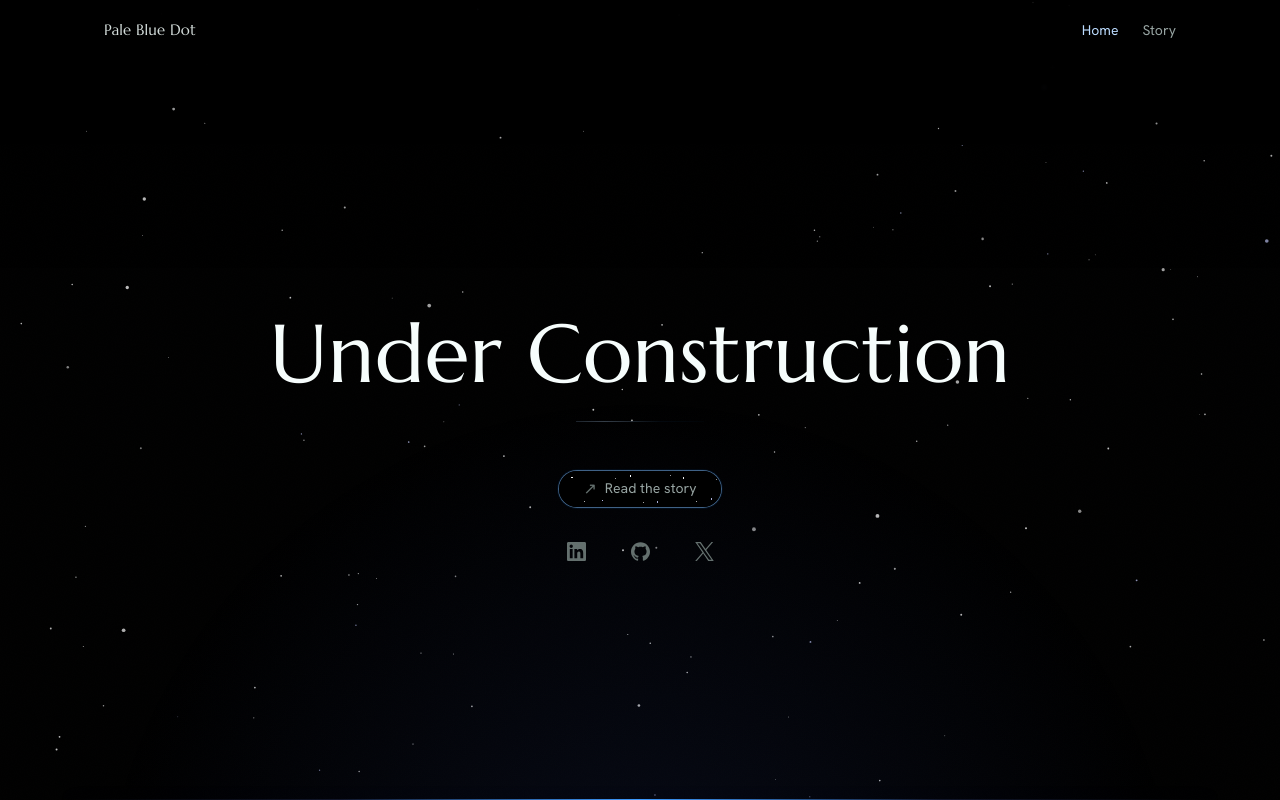
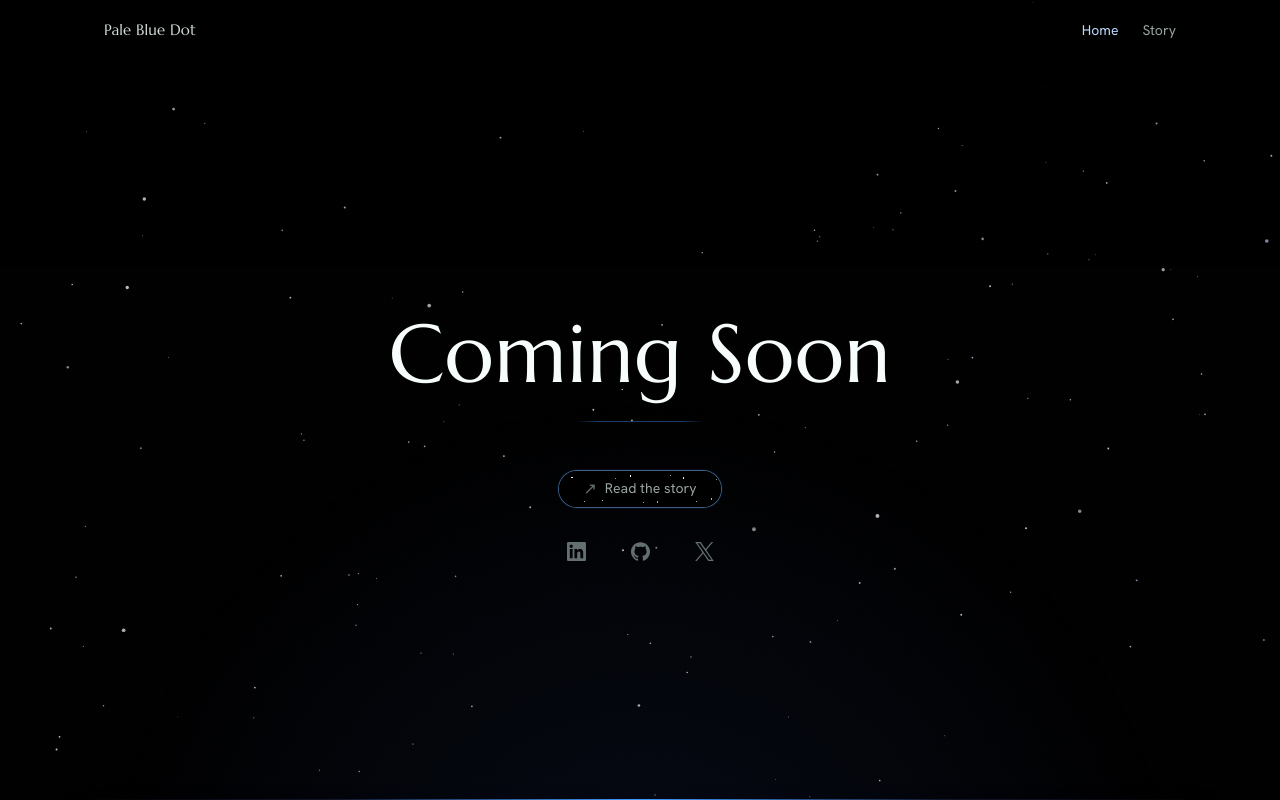
Before and after one commit to Meet2304/pale-blue-dot, a Next.js app: page / in a window 1280 px wide. Shown: the top 800 px of the page. Built offline with nearby package versions, Linux system fonts and the light colour scheme.

Commit message:
fix(site): smooth launch underline loop

```diff
--- a/src/app/page.tsx
+++ b/src/app/page.tsx
@@ -6,7 +6,7 @@ import { routes } from "@/lib/routes";
 import { SOCIAL_LINKS } from "@/lib/socials";
 
 export const metadata: Metadata = {
-  title: { absolute: "Pale Blue Dot — Under Construction" },
+  title: { absolute: "Pale Blue Dot — Coming Soon" },
   description:
     "Pale Blue Dot is an evolving record of what Meet Bhatt builds, learns, and chooses to pursue.",
 };
@@ -17,7 +17,7 @@ export default function Home() {
       <div className="hz-launch-glow" aria-hidden />
       <section className="hz-launch-content" aria-labelledby="launch-title">
         <h1 id="launch-title" className="hz-launch-title hz-rise">
-          Under Construction
+          Coming Soon
         </h1>
 
         <div className="hz-launch-actions hz-rise">
--- a/src/styles/horizon/launch.css
+++ b/src/styles/horizon/launch.css
@@ -79,39 +79,50 @@
   text-wrap: balance;
 }
 
-/* A quiet progress sweep gives the construction state motion without adding
-   another line of copy. It reads as a horizon echo, not a loading bar. */
+/* A quiet light crosses a permanent horizon line without adding another line
+   of copy. The base never disappears; only the highlight travels, and it
+   resets while fully outside the line so the loop has no visible seam. */
 .hz-launch-title::after {
   content: "";
   display: block;
   width: clamp(5rem, 14vw, 8rem);
   height: 1px;
   margin: var(--space-5) auto 0;
-  background: linear-gradient(
-    90deg,
-    transparent 0%,
-    rgba(63, 155, 255, 0.2) 30%,
-    var(--blue-200) 50%,
-    rgba(63, 155, 255, 0.2) 70%,
-    transparent 100%
-  );
-  background-size: 220% 100%;
-  animation: hz-construction-sweep 4.8s var(--ease-in-out-calm) 1.1s infinite;
+  background-image:
+    linear-gradient(
+      90deg,
+      transparent,
+      rgba(63, 155, 255, 0.4) 18%,
+      rgba(63, 155, 255, 0.4) 82%,
+      transparent
+    ),
+    linear-gradient(
+      90deg,
+      transparent,
+      var(--blue-100) 48%,
+      var(--blue-100) 52%,
+      transparent
+    );
+  background-position:
+    center,
+    -70% 0;
+  background-repeat: no-repeat;
+  background-size:
+    100% 100%,
+    38% 100%;
+  animation: hz-horizon-sweep 4.8s var(--ease-in-out-calm) 1.1s infinite;
 }
 
-@keyframes hz-construction-sweep {
-  0%,
-  12% {
-    opacity: 0.28;
-    background-position: 110% 0;
+@keyframes hz-horizon-sweep {
+  from {
+    background-position:
+      center,
+      -70% 0;
   }
-  48% {
-    opacity: 1;
-  }
-  82%,
-  100% {
-    opacity: 0.28;
-    background-position: -110% 0;
+  to {
+    background-position:
+      center,
+      170% 0;
   }
 }
 
```
